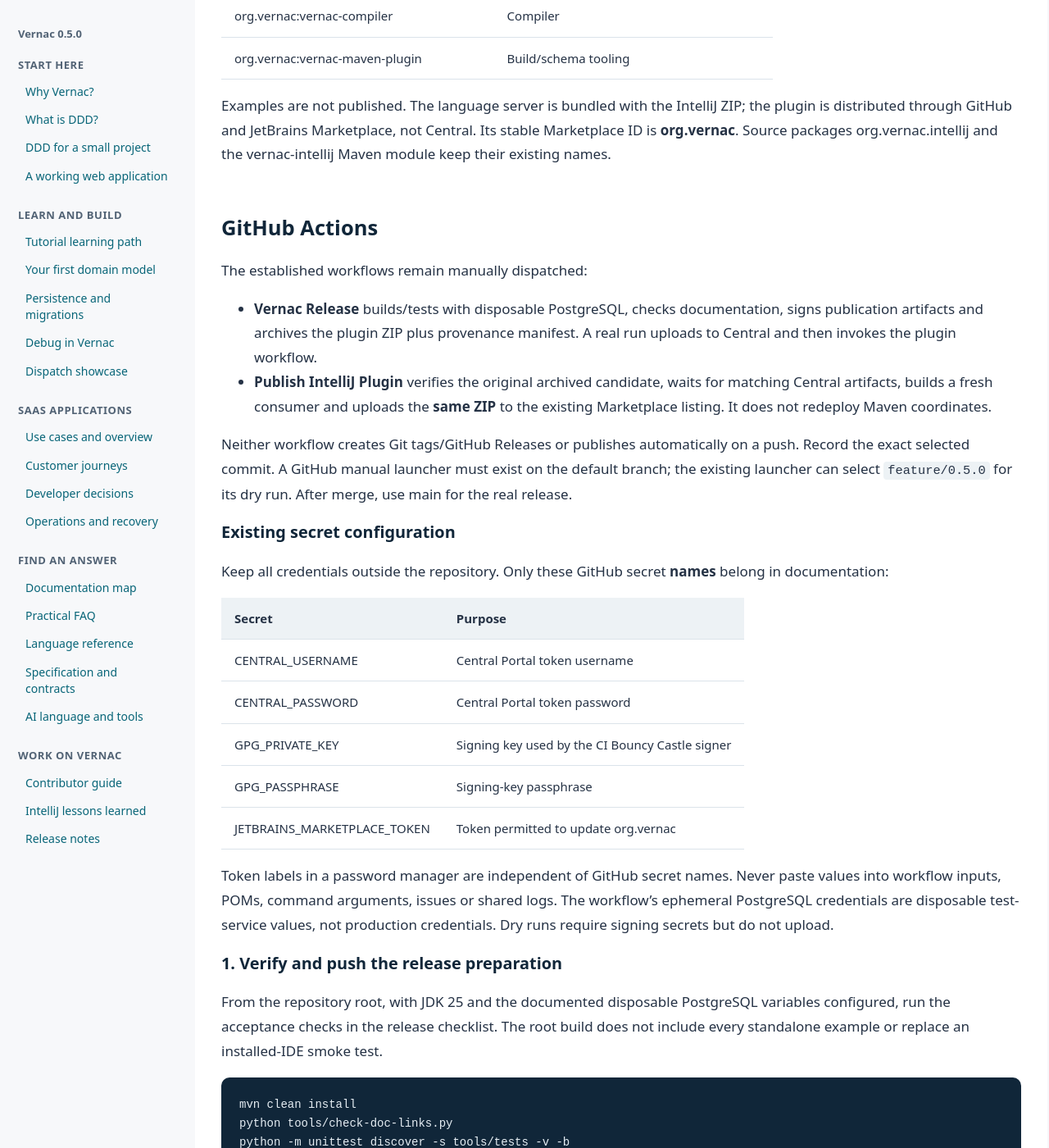
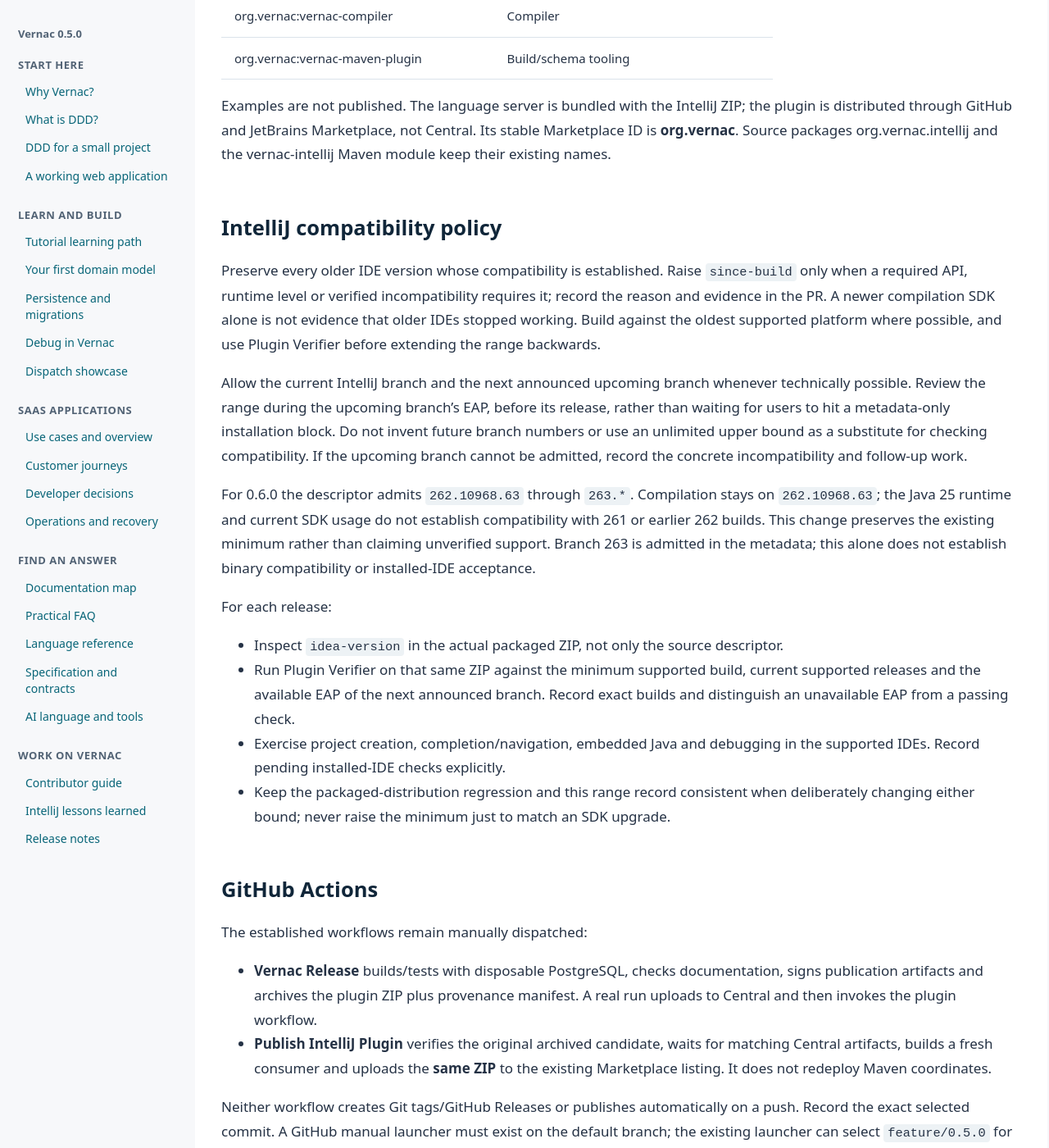
Before and after one commit to DannyReinhold/vernac, a Jekyll site: the page built from docs/maintainers/releasing.md, in a window 1280 px wide and 1400 px high, scrolled down 1388 px. Shown: the whole window at 82% size. Built offline with Jekyll 4.4.1, drawn with Linux system fonts in a browser that asks for light colours; our own code applies the rules of GitHub Pages for plain Markdown files.

Commit message:
fix(intellij): document conservative minimum and upcoming IDE support

```diff
--- a/docs/maintainers/releasing.md
+++ b/docs/maintainers/releasing.md
@@ -47,6 +47,41 @@ Examples are not published. The language server is bundled with the IntelliJ ZIP
 the plugin is distributed through GitHub and JetBrains Marketplace, not Central.
 Its stable Marketplace ID is **org.vernac**. Source packages org.vernac.intellij and
 the vernac-intellij Maven module keep their existing names.
+
+## IntelliJ compatibility policy
+
+Preserve every older IDE version whose compatibility is established. Raise
+`since-build` only when a required API, runtime level or verified incompatibility
+requires it; record the reason and evidence in the PR. A newer compilation SDK
+alone is not evidence that older IDEs stopped working. Build against the oldest
+supported platform where possible, and use Plugin Verifier before extending the
+range backwards.
+
+Allow the current IntelliJ branch and the next announced upcoming branch whenever
+technically possible. Review the range during the upcoming branch's EAP, before
+its release, rather than waiting for users to hit a metadata-only installation
+block. Do not invent future branch numbers or use an unlimited upper bound as a
+substitute for checking compatibility. If the upcoming branch cannot be admitted,
+record the concrete incompatibility and follow-up work.
+
+For 0.6.0 the descriptor admits `262.10968.63` through `263.*`. Compilation stays
+on `262.10968.63`; the Java 25 runtime and current SDK usage do not establish
+compatibility with 261 or earlier 262 builds. This change preserves the existing
+minimum rather than claiming unverified support. Branch 263 is admitted in the
+metadata; this alone does not establish binary compatibility or installed-IDE
+acceptance.
+
+For each release:
+
+- Inspect `idea-version` in the actual packaged ZIP, not only the source descriptor.
+- Run Plugin Verifier on that same ZIP against the minimum supported build, current
+  supported releases and the available EAP of the next announced branch. Record
+  exact builds and distinguish an unavailable EAP from a passing check.
+- Exercise project creation, completion/navigation, embedded Java and debugging in
+  the supported IDEs. Record pending installed-IDE checks explicitly.
+- Keep the packaged-distribution regression and this range record consistent when
+  deliberately changing either bound; never raise the minimum just to match an
+  SDK upgrade.
 
 ## GitHub Actions
 
```
